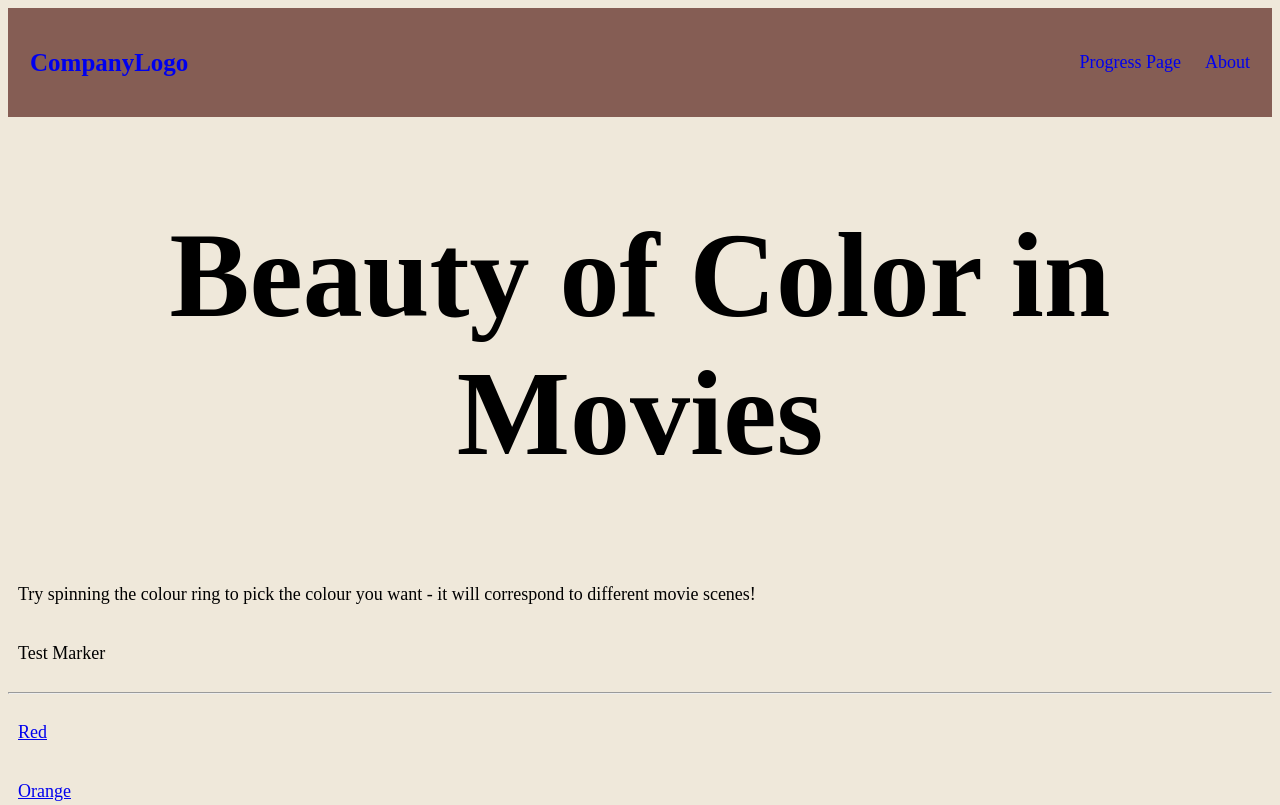
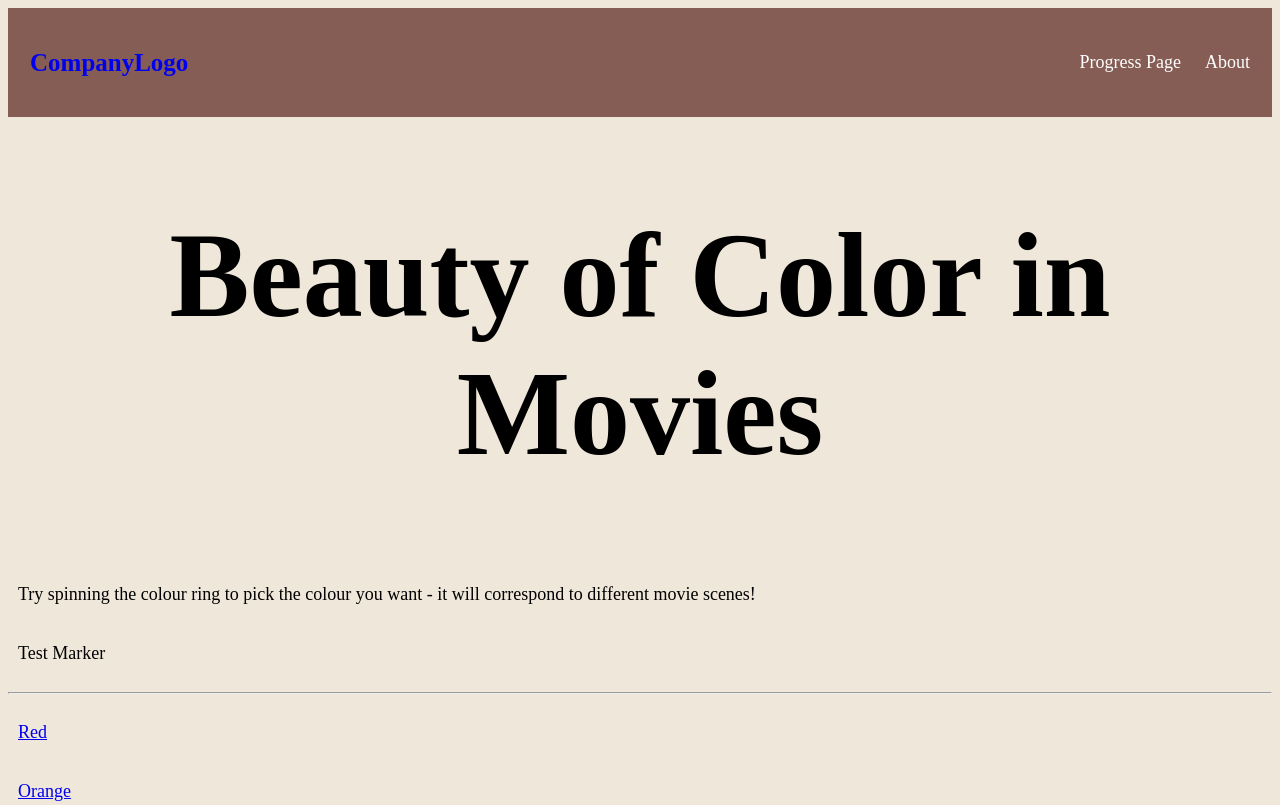
Before and after one commit to Maya-ye-510/Maya-ye-510.github.io, a plain HTML site: page index.html in a window 1280 px wide. Shown: the top 805 px of the page. Drawn offline with Linux system fonts and the light colour scheme.

Commit message:
Update index.html

```diff
--- a/index.html
+++ b/index.html
@@ -12,9 +12,9 @@
 
  <div class="header">
   <a href="#default" class="logo">CompanyLogo</a>
-  <div class="header-right"; style="color:white;">
-    <a href="#home">Progress Page</a>
-    <a href="#about">About</a>
+  <div class="header-right";>
+    <a style="color:white;" href="#home">Progress Page</a>
+    <a style="color:white;" href="#about">About</a>
   </div>
 </div>
 
```
